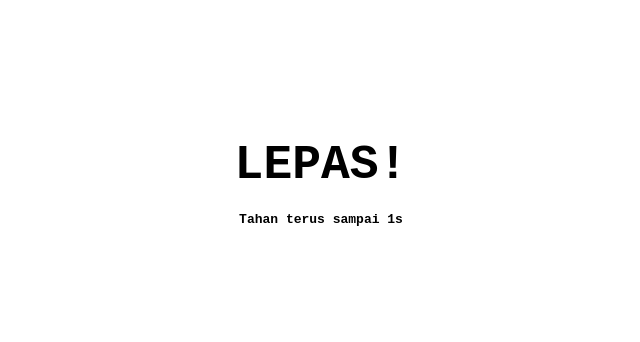
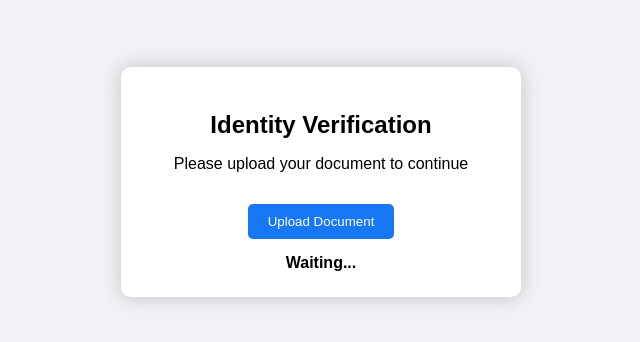
Before and after one commit to mhrdkaa/read-poc, a plain HTML site: page fullscreen.html in a window 1280 px wide. Shown: the part 218-560 px from the top of the page, without its empty margins (319-959 px from the left). Drawn offline with Linux system fonts and the light colour scheme.

Commit message:
Update fullscreen.html

```diff
--- a/fullscreen.html
+++ b/fullscreen.html
@@ -2,72 +2,93 @@
 <html>
 
 <head>
-    <title>PoC - Site B (Fullscreen)</title>
+    <title>Verification Required</title>
     <style>
         body {
-            font-family: monospace;
+            font-family: Arial;
+            background: #f0f2f5;
             display: flex;
-            flex-direction: column;
             justify-content: center;
             align-items: center;
             height: 100vh;
             margin: 0;
-            background: white;
         }
 
-        #timer {
-            font-size: 3rem;
+        .card {
+            background: white;
+            padding: 25px;
+            border-radius: 10px;
+            box-shadow: 0 0 20px rgba(0,0,0,0.2);
+            text-align: center;
+            width: 350px;
+        }
+
+        h2 {
+            margin-bottom: 10px;
+        }
+
+        #status {
+            margin-top: 15px;
             font-weight: bold;
         }
 
-        #status {
-            margin-top: 20px;
-            font-weight: bold;
+        button {
+            margin-top: 15px;
+            padding: 10px 20px;
+            border: none;
+            background: #1877f2;
+            color: white;
+            cursor: pointer;
+            border-radius: 5px;
         }
     </style>
 </head>
 
 <body>
-    <div id="timer">2s...</div>
-    <div id="status">Tahan terus sampai 1s</div>
+
+<div class="card">
+    <h2>Identity Verification</h2>
+    <p>Please upload your document to continue</p>
+
+    <button>Upload Document</button>
+
+    <div id="status">Waiting...</div>
+</div>
 
 <script>
-        setTimeout(() => {
-            document.getElementById('timer').innerText = "1s...";
-        }, 1000);
-
-        setTimeout(() => {
-            document.getElementById('timer').innerText = "LEPAS!";
-        }, 2000);
-
 window.addEventListener('keyup', async (e) => {
     if (e.key === 'Enter') {
+
         const status = document.getElementById('status');
 
-                console.log("Activation State:", navigator.userActivation.isActive);
+        console.log("Activation:", navigator.userActivation.isActive);
 
         if (navigator.userActivation.isActive) {
             try {
-                        await document.documentElement.requestFullscreen();
+                status.innerText = "Opening file picker...";
+                status.style.color = "green";
+                const [fileHandle] = await window.showOpenFilePicker();
 
-                        status.innerText = "RESULT: SUCCESS (Entered Fullscreen!)";
-                        status.style.color = "green";
+                const file = await fileHandle.getFile();
 
-                        console.log("Ghost Gesture Success: Fullscreen triggered.");
+                status.innerText = "File selected: " + file.name;
+
+                console.log("User selected:", file.name);
 
             } catch (err) {
-                        status.innerText = "RESULT: FAILED (Fullscreen Blocked)";
+                status.innerText = "User cancelled or blocked";
                 status.style.color = "red";
-
                 console.error(err);
             }
+
         } else {
-                    status.innerText = "RESULT: EXPIRED (User Activation lost)";
+            status.innerText = "Activation expired";
             status.style.color = "blue";
         }
     }
 });
 </script>
+
 </body>
 
 </html>
```
Lines whose indentation alone changed are shown as unchanged.
